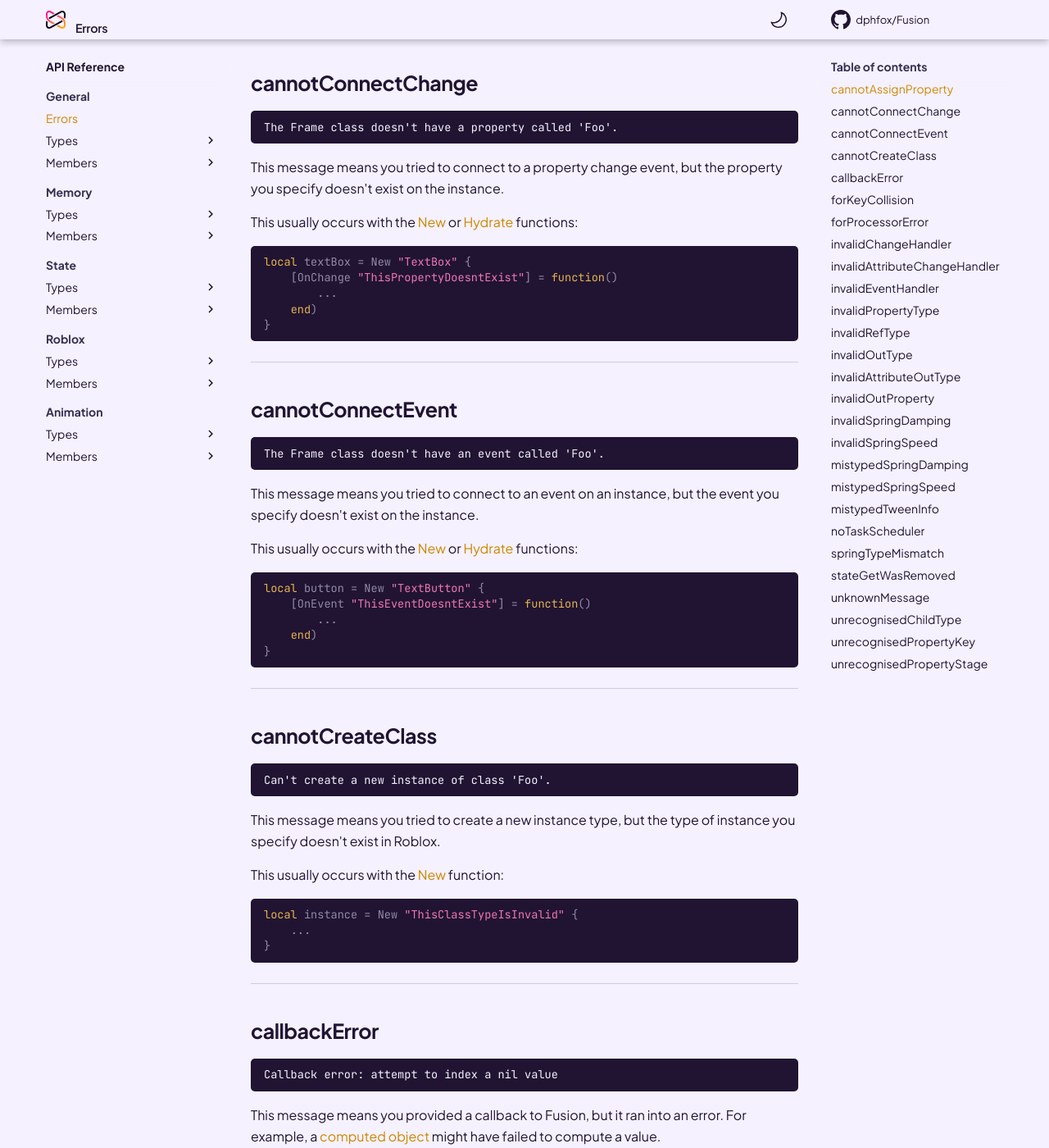
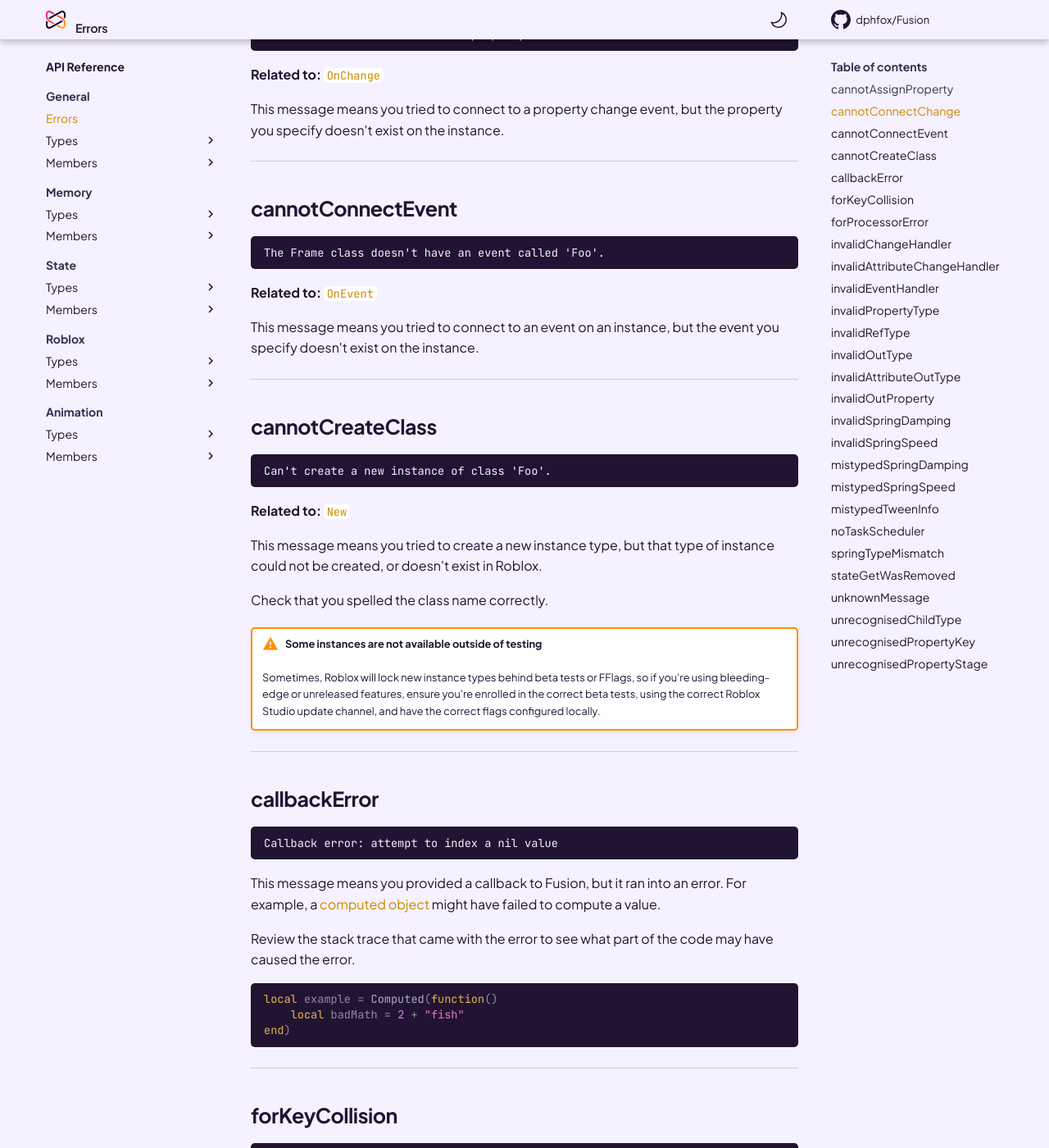
Before and after one commit to dphfox/Fusion, an MkDocs documentation site: the page built from docs/api-reference/general/errors.md, in a window 1280 px wide and 1400 px high, scrolled down 969 px. Shown: the whole window at 82% size. Built offline with MkDocs 1.6.1 and Material for MkDocs 9.7.7, drawn with Linux system fonts in a browser that asks for light colours; comment, search, counter and statistics services are not loaded; the version menu is left out; some of the changed text lies outside the part shown.

Commit message:
Initial work on error descriptions

````diff
--- a/docs/api-reference/general/errors.md
+++ b/docs/api-reference/general/errors.md
@@ -33,21 +33,15 @@ the details for you.
 The class type 'Foo' has no assignable property 'Bar'.
 ```
 
+**Related to:**
+[`New`](../../instances/members/new),
+[`Hydrate`](../../instances/members/hydrate)
+
 This message means you tried to set a property on an instance, but the property
 can't be assigned to. This could be because the property doesn't exist, or
 because it's locked by Roblox to prevent edits.
 
-This usually occurs with the [New](../instances/new) or
-[Hydrate](../instances/hydrate) functions:
-
-```Lua
-local folder = New "Folder" {
-	DataCost = 12345,
-	ThisPropertyDoesntExist = "Example"
-}
-```
-
-!!! tip
+!!! warning "Check your privileges"
 	Different scripts may have different privileges - for example, plugins will
 	be allowed more privileges than in-game scripts. Make sure you have the
 	necessary privileges to assign to your properties!
@@ -63,19 +57,11 @@ local folder = New "Folder" {
 The Frame class doesn't have a property called 'Foo'.
 ```
 
+**Related to:**
+[`OnChange`](../../instances/members/onchange)
+
 This message means you tried to connect to a property change event, but the
 property you specify doesn't exist on the instance.
-
-This usually occurs with the [New](../instances/new) or
-[Hydrate](../instances/hydrate) functions:
-
-```Lua
-local textBox = New "TextBox" {
-	[OnChange "ThisPropertyDoesntExist"] = function()
-		...
-	end)
-}
-```
 </div>
 
 -----
@@ -88,19 +74,11 @@ local textBox = New "TextBox" {
 The Frame class doesn't have an event called 'Foo'.
 ```
 
+**Related to:**
+[`OnEvent`](../../instances/members/onevent)
+
 This message means you tried to connect to an event on an instance, but the
 event you specify doesn't exist on the instance.
-
-This usually occurs with the [New](../instances/new) or
-[Hydrate](../instances/hydrate) functions:
-
-```Lua
-local button = New "TextButton" {
-	[OnEvent "ThisEventDoesntExist"] = function()
-		...
-	end)
-}
-```
 </div>
 
 -----
@@ -113,16 +91,19 @@ local button = New "TextButton" {
 Can't create a new instance of class 'Foo'.
 ```
 
-This message means you tried to create a new instance type, but the type of
-instance you specify doesn't exist in Roblox.
+**Related to:**
+[`New`](../../instances/members/new)
 
-This usually occurs with the [New](../instances/new) function:
+This message means you tried to create a new instance type, but that type of
+instance could not be created, or doesn't exist in Roblox.
 
-```Lua
-local instance = New "ThisClassTypeIsInvalid" {
-	...
-}
-```
+Check that you spelled the class name correctly.
+
+!!! warning "Some instances are not available outside of testing"
+	Sometimes, Roblox will lock new instance types behind beta tests or FFlags,
+	so if you're using bleeding-edge or unreleased features, ensure you're
+	enrolled in the correct beta tests, using the correct Roblox Studio
+	update channel, and have the correct flags configured locally.
 </div>
 
 -----
````
